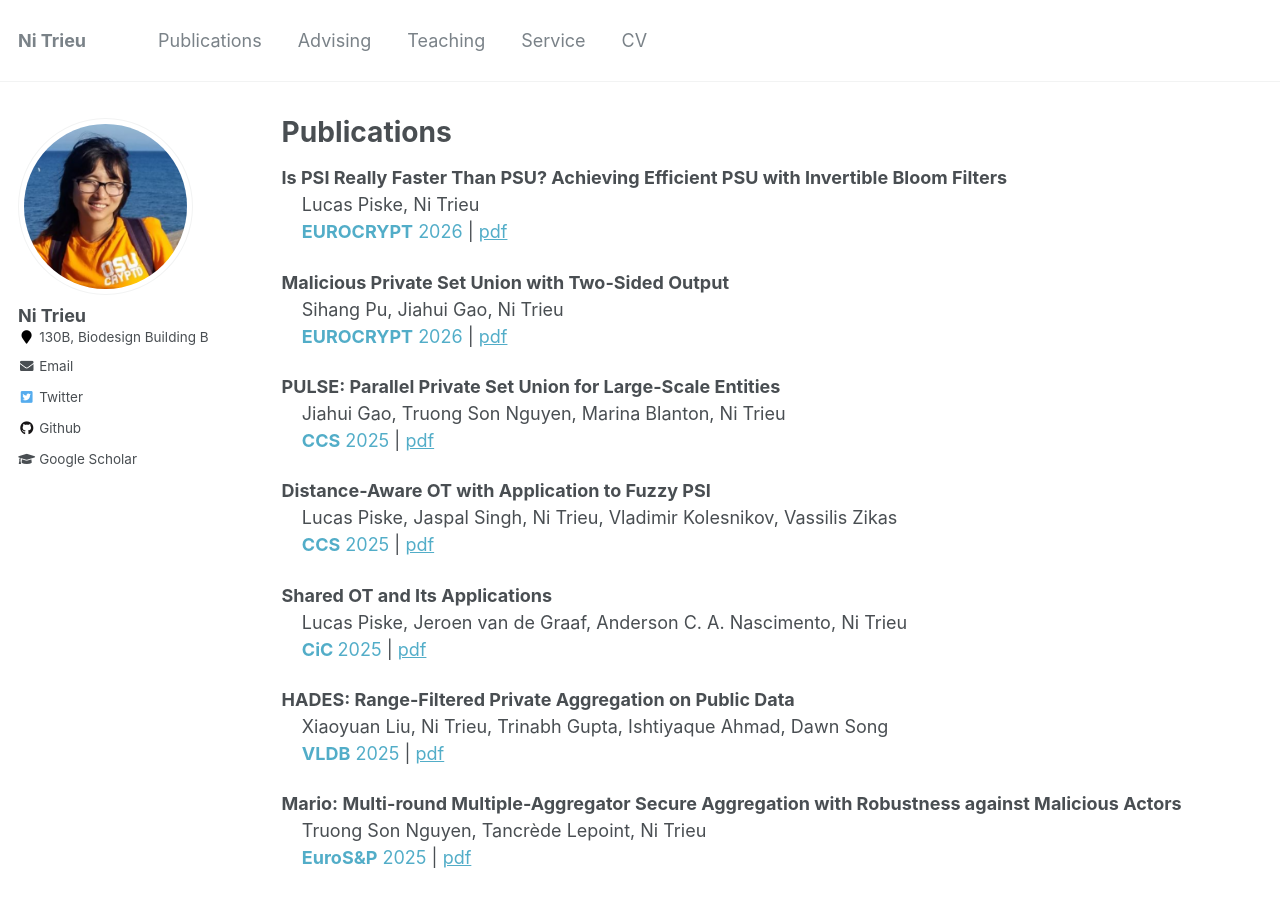
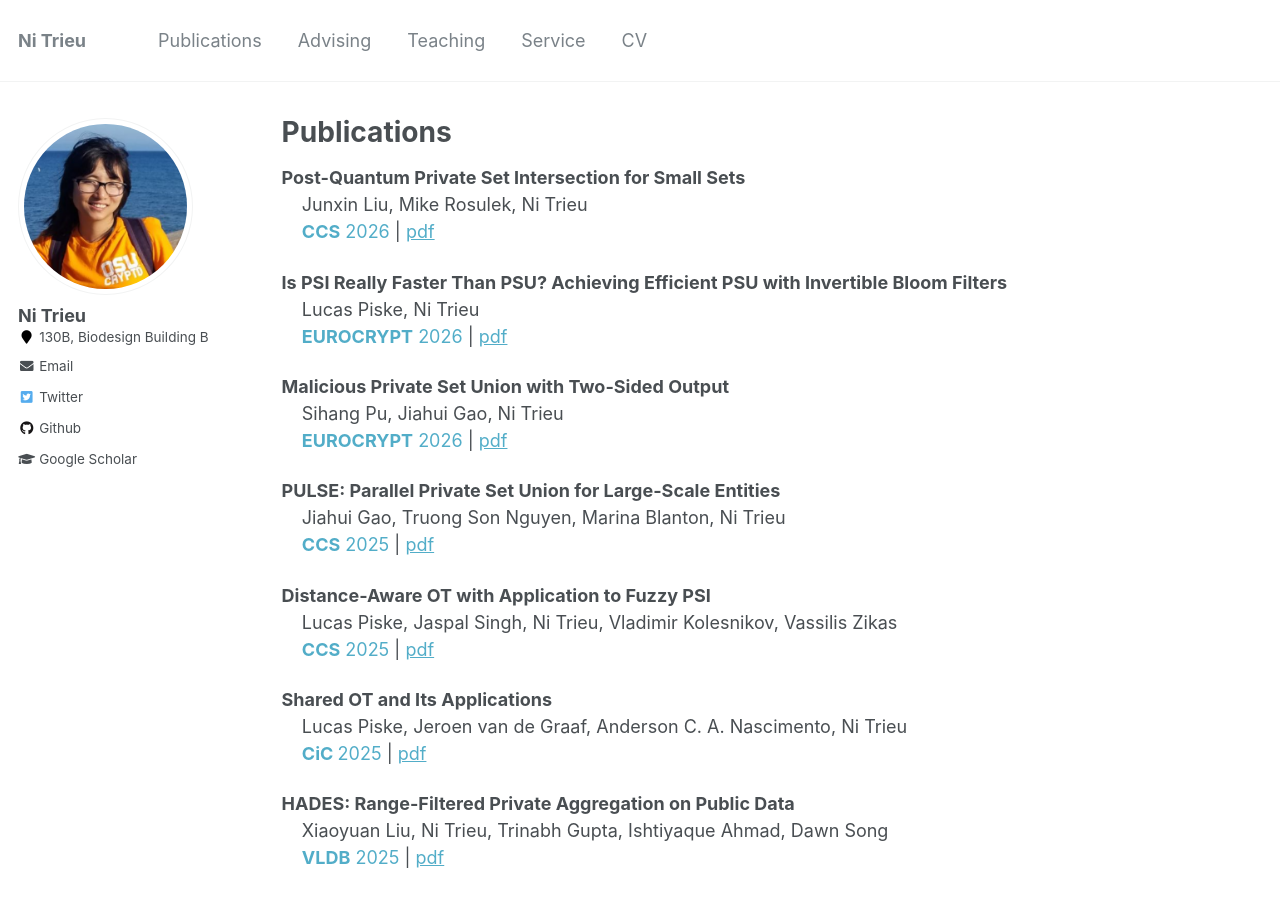
Before and after one commit to nitrieu/nitrieu.github.io, a Jekyll site: the page built from _pages/publications.md, in a window 1280 px wide and 900 px high. Built offline with Jekyll 4.4.1, drawn with Linux system fonts in a browser that asks for light colours.

Commit message:
Update publications.md

```diff
--- a/_pages/publications.md
+++ b/_pages/publications.md
@@ -4,6 +4,10 @@ title: "Publications"
 permalink: /publications/
 author_profile: true
 ---
+ <b>  	Post-Quantum Private Set Intersection for Small Sets </b> <br>
+	&nbsp; &nbsp;  Junxin Liu, Mike Rosulek, Ni Trieu<br>
+ &nbsp; &nbsp;  <a href="https://www.sigsac.org/ccs/CCS2026/" target="_blank" style="text-decoration: none"><b>CCS</b> 2026</a> |
+                                    <a href="https://eprint.iacr.org/2026" target="_blank"> pdf</a>
 
  <b>  	Is PSI Really Faster Than PSU? Achieving Efficient PSU with Invertible Bloom Filters </b> <br>
 	&nbsp; &nbsp;  Lucas Piske, Ni Trieu<br>
```
